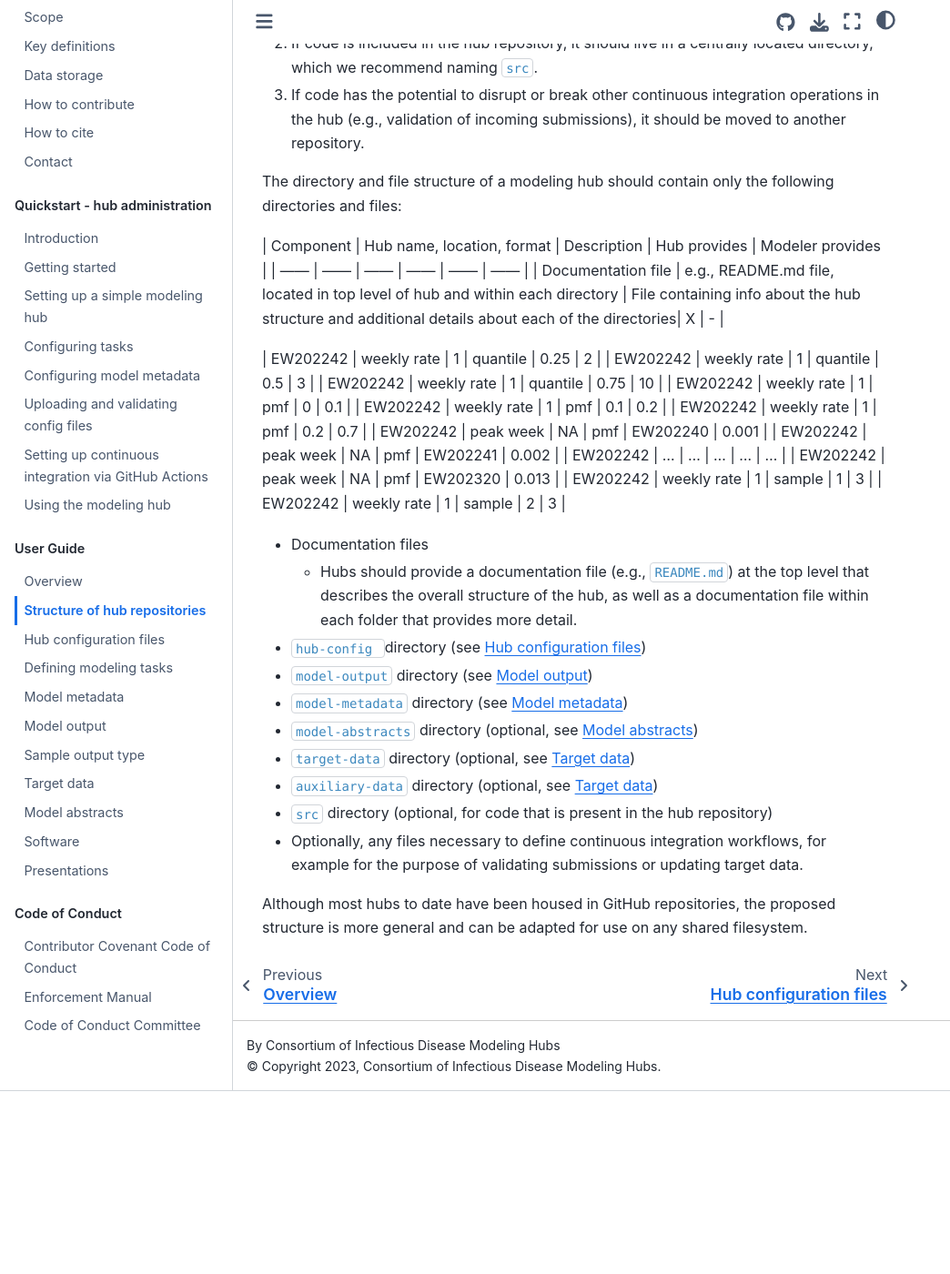
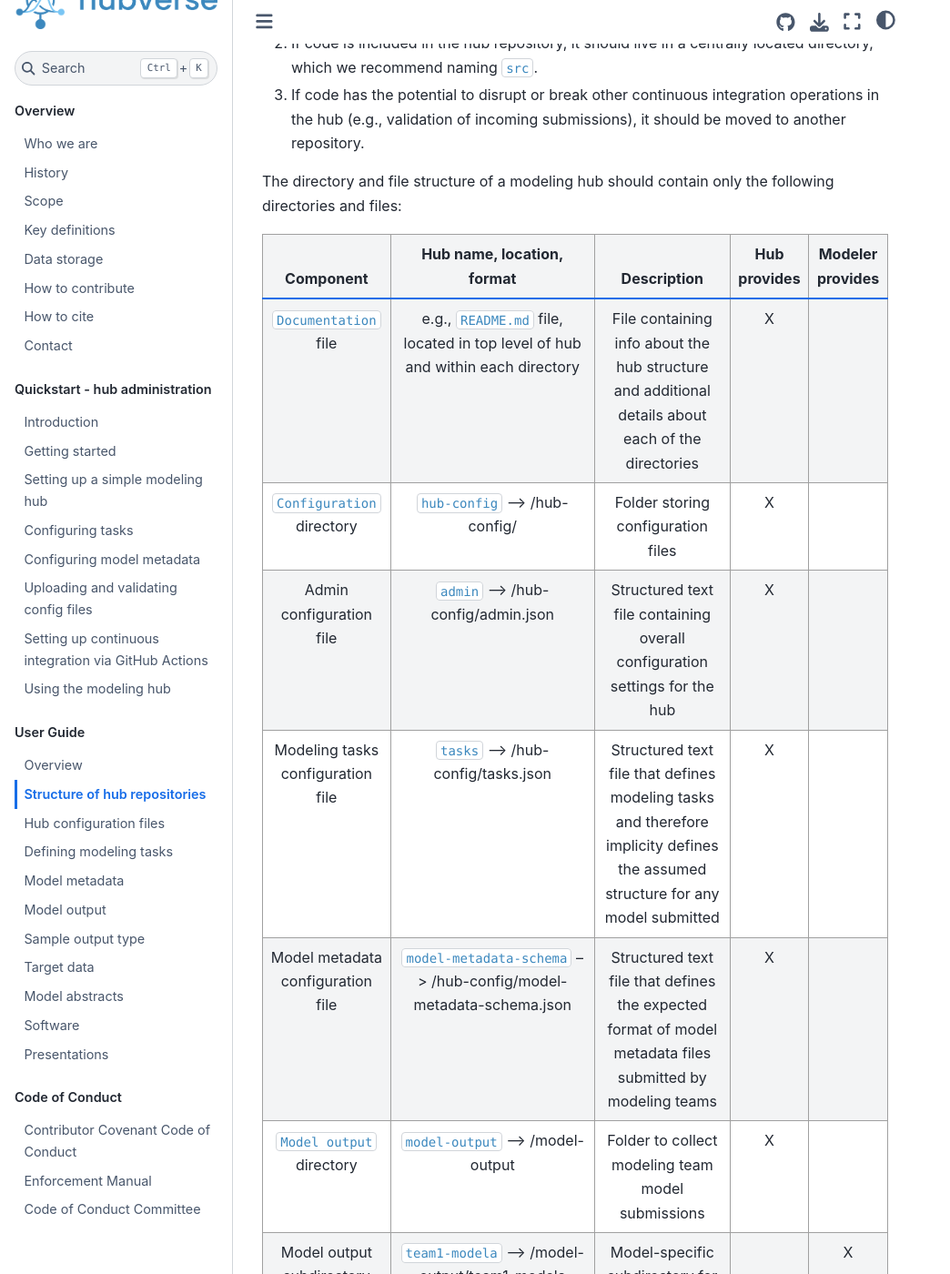
Before and after one commit to hubverse-org/hubDocs, a Sphinx documentation site: the page built from docs/source/user-guide/hub-structure.md, in a window 1280 px wide and 1400 px high, scrolled down 202 px. Shown: the whole window at 91% size, without its empty margins (0-1044 px from the left). Built offline with Sphinx 7.4.7 and the Sphinx Book theme 1.1.4, drawn with Linux system fonts in a browser that asks for light colours; comment, search, counter and statistics services are not loaded; before the commit the page ends 1395 px from its top, so only the background shows below that; some of the changed text lies outside the part shown.

Commit message:
Update hub-structure.md
Added hub structure table

```diff
--- a/docs/source/user-guide/hub-structure.md
+++ b/docs/source/user-guide/hub-structure.md
@@ -11,39 +11,26 @@
 The directory and file structure of a modeling hub should contain only the following directories and files:
 
 | Component | Hub name, location, format | Description | Hub provides | Modeler provides |
-| ------ | ------ | ------ | ------ | ------ | ------ |
-| Documentation file | e.g., README.md file, located in top level of hub and within each directory | File containing info about the hub structure and additional details about each of the directories| X | - |
+| ------ | ------ | ------ | ------ | ------ |
+| `Documentation` file | e.g., `README.md` file, located in top level of hub and within each directory | File containing info about the hub structure and additional details about each of the directories| X |  |
+| `Configuration` directory | `hub-config` --> /hub-config/ | Folder storing configuration files | X |  |
+| Admin configuration file | `admin` --> /hub-config/admin.json | Structured text file containing overall configuration settings for the hub | X |  |
+| Modeling tasks configuration file | `tasks` --> /hub-config/tasks.json | Structured text file that defines modeling tasks and therefore implicity defines the assumed structure for any model submitted | X |  |
+| Model metadata configuration file | `model-metadata-schema` --> /hub-config/model-metadata-schema.json | Structured text file that defines the expected format of model metadata files submitted by modeling teams | X |  |
+| `Model output` directory | `model-output` --> /model-output | Folder to collect modeling team model submissions | X |  |
+| Model output subdirectory | `team1-modela` --> /model-output/team1-modela | Model-specific subdirectory for submissions from one modeling team |  | X |
+| Model output file | `<round-id1>-<model_id>` --> /model-output/team1-modela/<round-id1><model_id>.csv or .parquet| Round-specific model submission file |  | X |
+| `Model metadata` directory | `model-metadata` --> /model-metadata | Folder to collect modeling team model metadata submissions | X | |
+| Model metadata submission file | `team1-modela` --> /model-metadata/team1-modela.yml | Model-specific metadata submission file |  | X |
+| `Model abstracts` directory (optional) | `model-abstracts` --> /model-abstracts | Folder to collect optional round-specific model metadata | X |  |
+| Model abstract subdirectory | `team1-modela` --> /model-abstracts/team1-modela | Model-specific subdirectory for round-specific model metadata |  | X |
+| Model abstract submission file | `<round-id1>` --> /model-abstracts/team1-modela/<round-id1.md | Round-specific model metadata submission |  | X |
+| `Target data` directory (optional)| `target-data` --> /target-data| Folder to store actual observed (i.e., target) values of an outcome (or links to external open-access sources) and information on how  model targets can be calculated from target data | X | |
+| `Auxiliary data` directory (optional) | `auxiliary-data` --> /auxiliary-data | Folder to store any additional data related to modeling efforts | X |  |
+| `src` directory (optional) | `src` --> /src | Folder to store code that is present in the hub repository | X |  |
 
 
 
-| EW202242 | weekly rate | 1 | quantile | 0.25 | 2 |
-| EW202242 | weekly rate | 1 | quantile | 0.5 | 3 |
-| EW202242 | weekly rate | 1 | quantile | 0.75 | 10 |
-| EW202242 | weekly rate | 1 | pmf | 0 | 0.1 |
-| EW202242 | weekly rate | 1 | pmf | 0.1 | 0.2 |
-| EW202242 | weekly rate | 1 | pmf | 0.2 | 0.7 |
-| EW202242 | peak week | NA | pmf | EW202240 | 0.001 |
-| EW202242 | peak week | NA | pmf | EW202241 | 0.002 |
-| EW202242 | ... | ... | ... | ... | ... |
-| EW202242 | peak week | NA | pmf | EW202320 | 0.013 |
-| EW202242 | weekly rate | 1 | sample | 1 | 3 |
-| EW202242 | weekly rate | 1 | sample | 2 | 3 |
-* Documentation files
-   * Hubs should provide a documentation file (e.g., `README.md`) at the top level that describes the overall structure of the hub, as well as a documentation file within each folder that provides more detail.
-
-* `hub-config ` directory (see {doc}`/user-guide/hub-config`)
-
-* `model-output` directory (see {doc}`/user-guide/model-output`)
-
-* `model-metadata` directory (see {doc}`/user-guide/model-metadata`)
-
-* `model-abstracts` directory (optional, see {doc}`/user-guide/model-abstracts`)
-
-* `target-data` directory (optional, see {doc}`/user-guide/target-data`)
-
-* `auxiliary-data` directory (optional, see {doc}`/user-guide/target-data`)
-
-* `src` directory (optional, for code that is present in the hub repository)
 
 * Optionally, any files necessary to define continuous integration workflows, for example for the purpose of validating submissions or updating target data.
 
```
